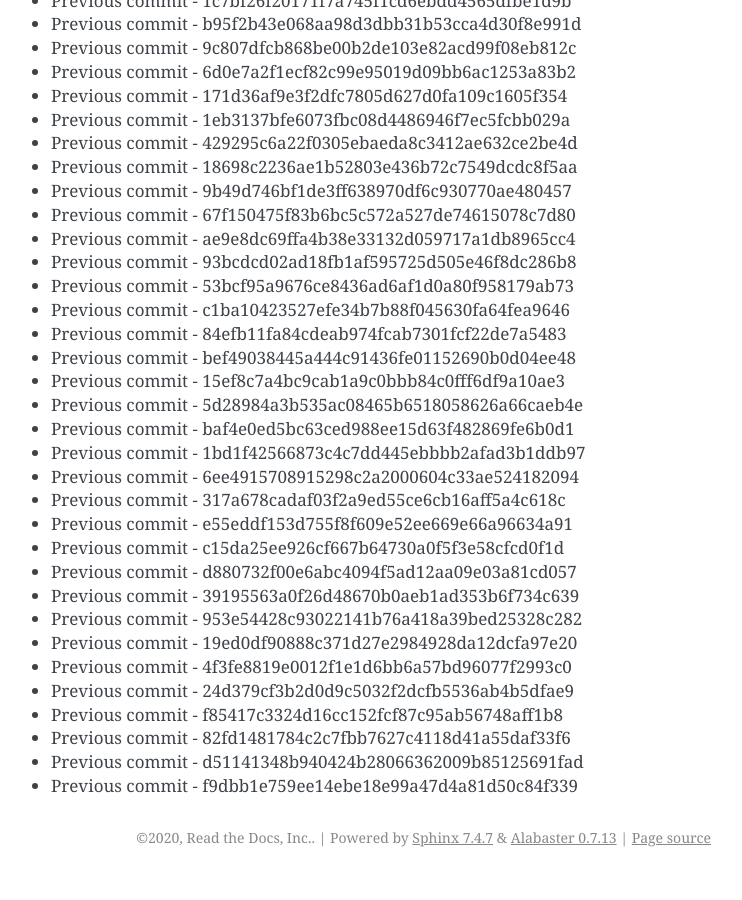
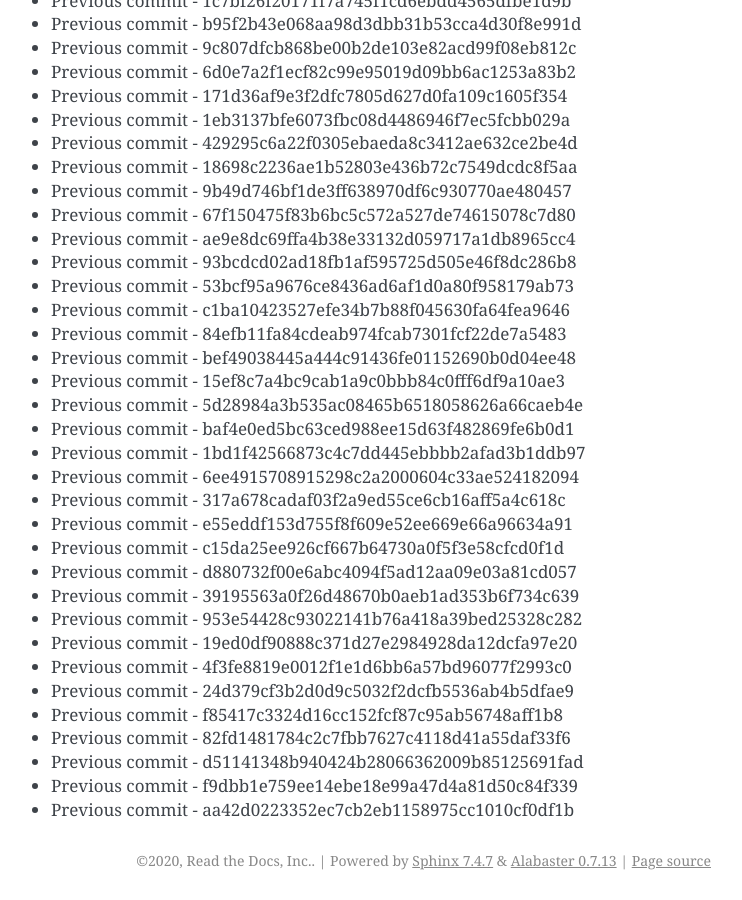
Before and after one commit to readthedocs/rtd-git-stresstest, a Sphinx documentation site: the page built from docs/updates.rst, in a window 1280 px wide and 900 px high, scrolled down 36731 px. Shown: the whole window, without its empty margins (399-1141 px from the left). Built offline with Sphinx 7.4.7, drawn with Linux system fonts in a browser that asks for light colours; before the commit the page ends 37608 px from its top, so only the background shows below that.

Commit message:
Generating commit from previous: aa42d0223352ec7cb2eb1158975cc1010cf0df1b

```diff
--- a/docs/updates.rst
+++ b/docs/updates.rst
@@ -1575,3 +1575,4 @@ It can be tested for any performance characteristics.
 * Previous commit - 82fd1481784c2c7fbb7627c4118d41a55daf33f6
 * Previous commit - d51141348b940424b28066362009b85125691fad
 * Previous commit - f9dbb1e759ee14ebe18e99a47d4a81d50c84f339
+* Previous commit - aa42d0223352ec7cb2eb1158975cc1010cf0df1b
```
